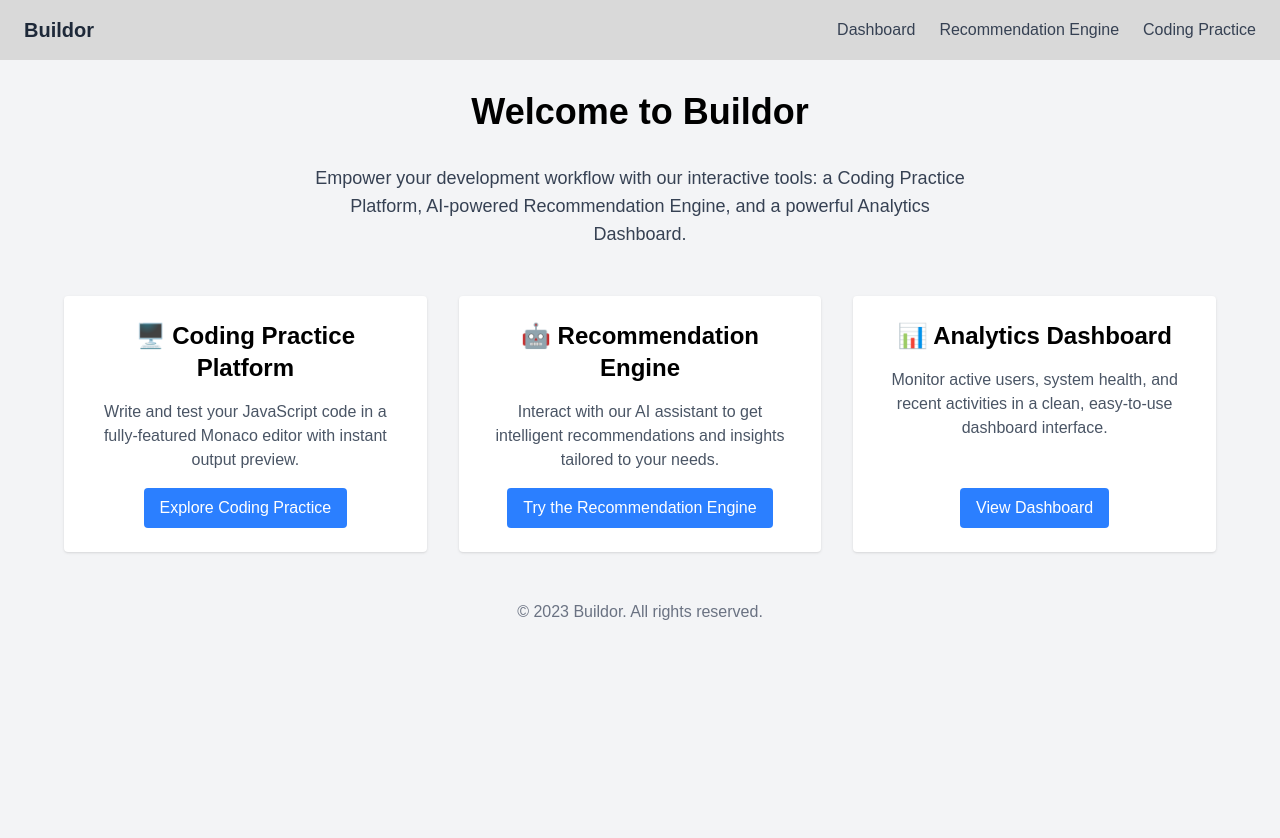
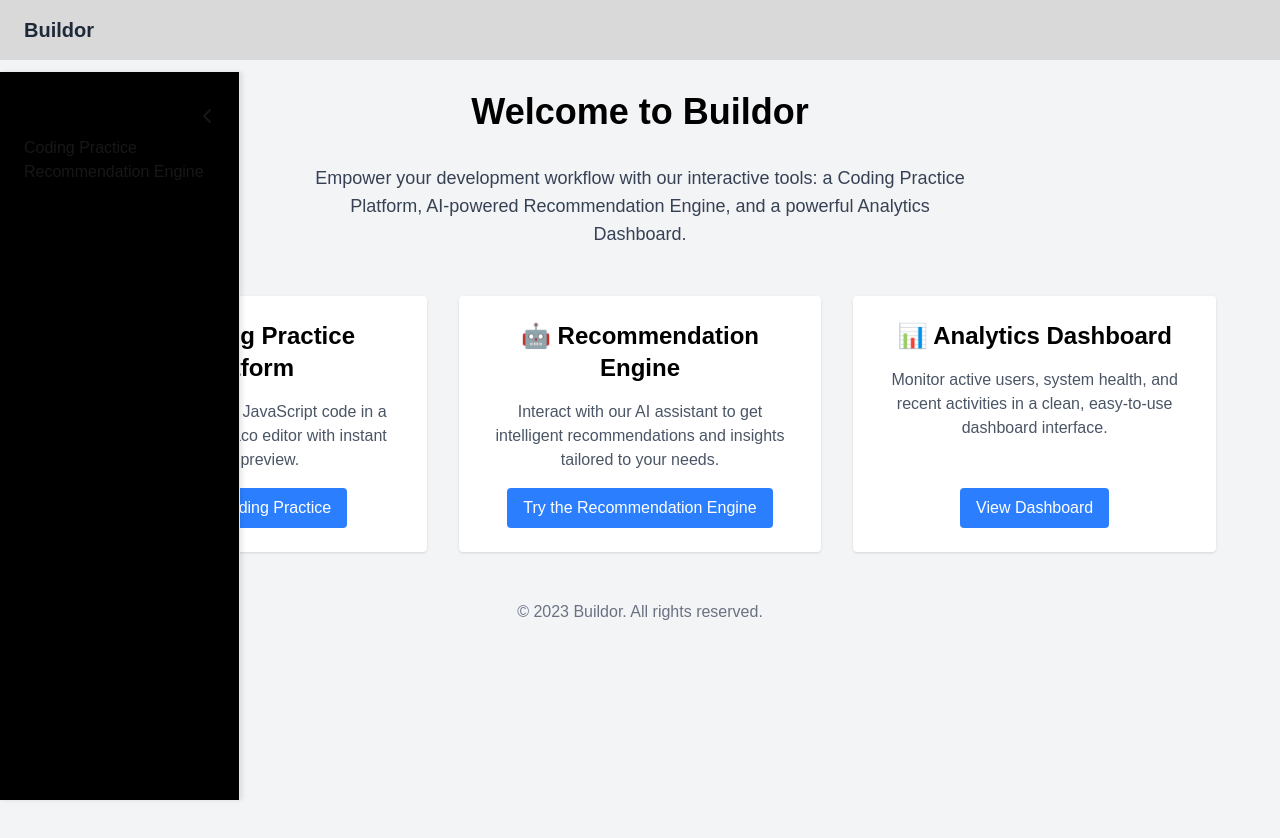
Before and after one commit to eden-max-stack/buildor2.0-frontend, a Next.js app in the folder src/: page / in a window 1280 px wide. Shown: the top 838 px of the page. Built offline with nearby package versions, Linux system fonts and the light colour scheme.

Commit message:
fixed sidebar open & close issue

```diff
--- a/src/app/layout.tsx
+++ b/src/app/layout.tsx
@@ -2,6 +2,8 @@ import type { Metadata } from "next";
 import { Geist, Geist_Mono } from "next/font/google";
 import "./globals.css";
 import Navbar from "@/components/navbar";
+import Sidebar from "@/components/sidebar";
+import LayoutWrapper from "@/components/LayoutWrapper";
 
 const geistSans = Geist({
   variable: "--font-geist-sans",
@@ -28,8 +30,7 @@ export default function RootLayout({
       <body
         className={`${geistSans.variable} ${geistMono.variable} antialiased`}
       >
-        <Navbar />
-        {children}
+        <LayoutWrapper>{children}</LayoutWrapper>
       </body>
     </html>
   );
--- /dev/null
+++ b/src/components/LayoutWrapper.tsx
@@ -0,0 +1,20 @@
+"use client";
+
+import Navbar from "./navbar";
+import Sidebar from "./sidebar";
+
+interface LayoutWrapperProps {
+    children: React.ReactNode;
+}
+
+function LayoutWrapper({ children }: LayoutWrapperProps) {
+  return (
+    <div>
+        <Navbar />
+        <Sidebar />
+        {children}
+    </div>
+  )
+}
+
+export default LayoutWrapper;
--- a/src/components/navbar.tsx
+++ b/src/components/navbar.tsx
@@ -9,15 +9,7 @@ export default function Navbar() {
       </Link>
 
       <div className="flex gap-6">
-        <Link href="/dashboard" className="hover:underline text-gray-700">
-          Dashboard
-        </Link>
-        <Link href="/recommendation-engine" className="hover:underline text-gray-700">
-          Recommendation Engine
-        </Link>
-        <Link href="/coding-practice-platform" className="hover:underline text-gray-700">
-          Coding Practice
-        </Link>
+
       </div>
 
     </nav>
--- /dev/null
+++ b/src/components/sidebar.tsx
@@ -0,0 +1,104 @@
+import React, { useEffect, useState } from 'react'
+import { ChevronLeft, ChevronRight, ChevronDown } from 'lucide-react'
+import Link from 'next/link';
+
+interface SidebarItem {
+    name: string;
+    path: string;
+    open: boolean;
+}
+
+interface SidebarProps {
+    isOpen?: boolean;
+    onSidebarToggle?: (isOpen: boolean) => void;
+}
+
+function Sidebar({ isOpen = true, onSidebarToggle }: SidebarProps) {
+    const [items, setItems] = React.useState<SidebarItem[]>([
+        { name: 'Coding Practice', path: '/coding-practice-platform', open: false },
+        { name: 'Recommendation Engine', path: '/recommendation-engine', open: false }
+    ]);
+
+    const [sidebarOpenInternal, setSidebarOpenInternal] = useState(isOpen ?? true);
+
+
+    useEffect(() => {
+        console.log(sidebarOpenInternal);
+    })
+    const handleToggleSidebar = () => {
+        const newState = !sidebarOpenInternal;
+        setSidebarOpenInternal(newState);
+        if (onSidebarToggle) {
+            onSidebarToggle(newState);
+        }
+    }
+
+    const handleToggleItem = (idx: number) => {
+        setItems((prev) =>
+            prev.map((item, i) =>
+                i === idx ? {... item, open: !item.open } : item
+            )
+        )
+    };
+
+    return (
+        <aside style={{
+            position: "fixed",
+            top: 72,
+            left: 0,
+            height: "calc(100vh - 72px)",
+            width: sidebarOpenInternal ? 240 : 24,
+            borderRight: "1px solid #e5e7eb",
+            boxShadow: sidebarOpenInternal ? "2px 0 5px rgba(0,0,0,0.1)" : "none",
+            transition: "width 0.3s ease, box-shadow 0.3s ease",
+            padding: sidebarOpenInternal ? "24px 0 0 0" : "0",
+            zIndex: 1000,
+            display: "flex",
+            flexDirection: "column",
+            gap: 0,
+            overflow: "hidden",
+            backgroundColor: "black"
+        }}>
+            <div style={{
+                width: "100%",
+                display: "flex",
+                alignItems: "center",
+                justifyContent: "flex-end",
+                padding: sidebarOpenInternal ? "0 16px 0 0" : "0",
+                height: 40
+            }}>
+                {sidebarOpenInternal ? (
+                    <span
+                        style={{ cursor: "pointer", display: "flex", alignItems: "center", justifyContent: "center", width: 32, height: 40 }}
+                        onClick={handleToggleSidebar}>
+                        <ChevronLeft />
+                    </span>
+                ) : (
+                    <span
+                        style={{ cursor: "pointer", display: "flex", alignItems: "center", justifyContent: "center", width: 24, height: 40 }}
+                        onClick={handleToggleSidebar}>
+                        <ChevronRight/>
+                    </span>
+                )}
+            </div>
+
+            {sidebarOpenInternal && (
+                <div style={{ padding: "0 24px 0 24px"}}>
+                    <ul style={{ listStyle: "none", padding: 0, margin: 0}}>
+                        {items.map((item, idx) => (
+                            <li key={item.name}>
+                                <div
+                                    style={{}}>
+                                    <Link href={item.path}>{item.name}</Link>
+                                </div>
+
+                            </li>
+                        ))}
+                    </ul>
+                </div>
+            )}
+        </aside>
+    )
+}
+
+export default Sidebar
```
